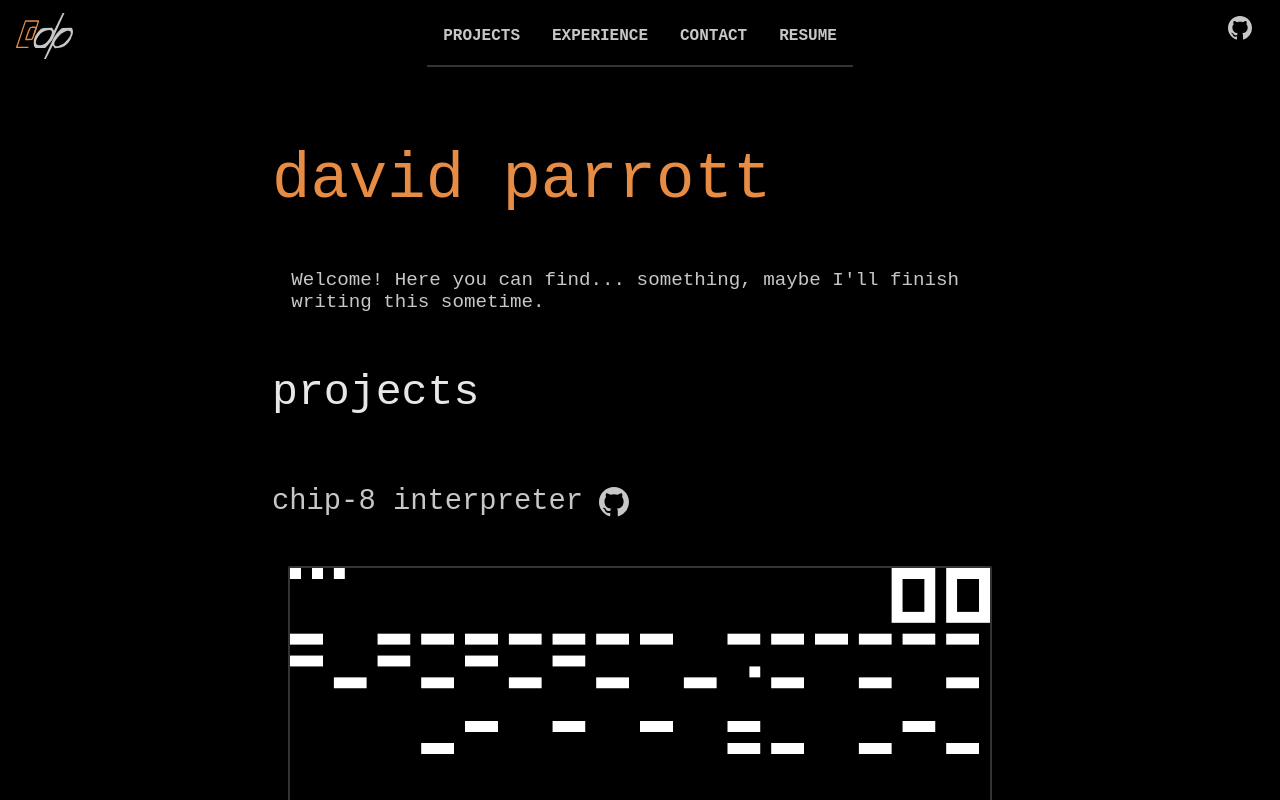
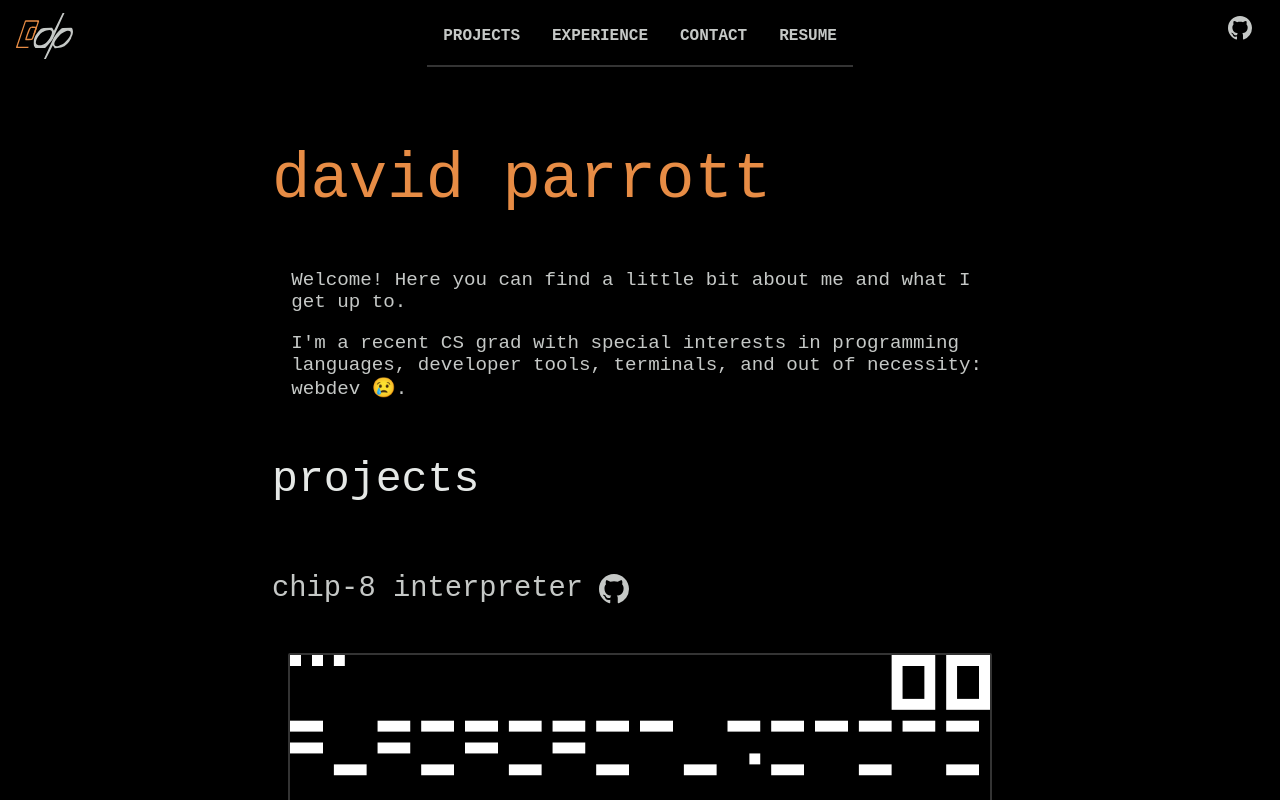
Before and after one commit to deparr/site, a SvelteKit app: page / in a window 1280 px wide. Shown: the top 800 px of the page. Built offline with nearby package versions, Linux system fonts and the light colour scheme.

Commit message:
feat(web): (slightly) better landing description

```diff
--- a/src/routes/+page.svelte
+++ b/src/routes/+page.svelte
@@ -10,9 +10,10 @@
 
 <section>
     <h1>david parrott</h1>
+    <p>Welcome! Here you can find a little bit about me and what I get up to.</p>
     <p>
-        Welcome! Here you can find... something, maybe I'll finish writing this
-        sometime.
+        I'm a recent CS grad with special interests in programming languages, developer tools,
+        terminals, and out of necessity: webdev 😢.
     </p>
     <Projects />
     <Experience />
```
Also changed, not shown: 1 other file (tests, documents, lock files or other folders).
